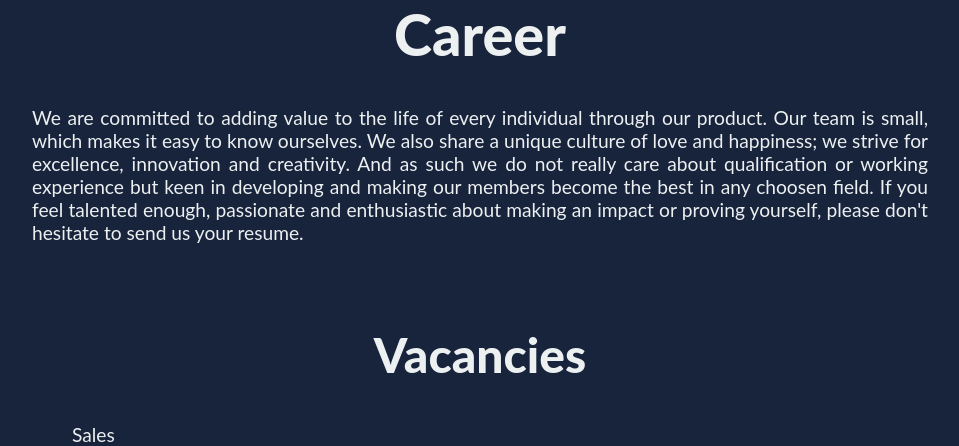
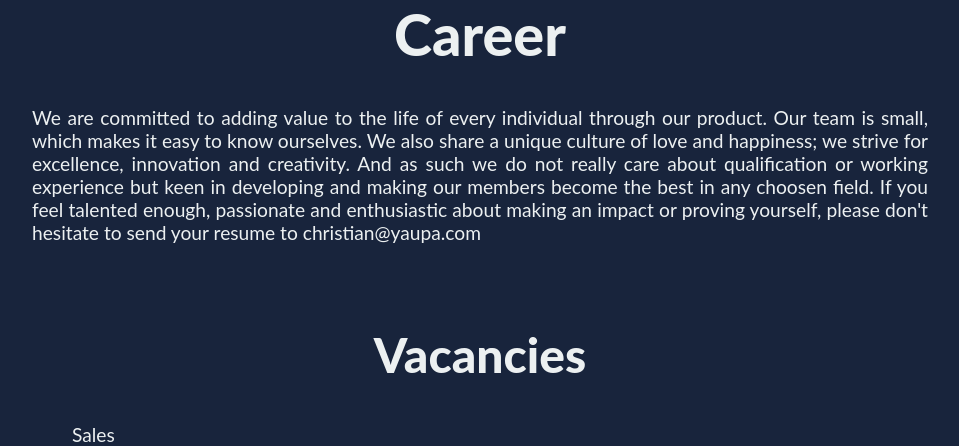
Before and after one commit to DenisDesignOffice/yaupa, a PHP site: page /yaupa/templates/career.php in a window 1280 px wide. Shown: the part 155-601 px from the top of the page, without its empty margins (160-1119 px from the left). Run offline with PHP 8.4, Linux system fonts and the light colour scheme.

Commit message:
edited the career page

```diff
--- a/templates/career.php
+++ b/templates/career.php
@@ -32,7 +32,7 @@
 <section class="career">
 <h1>Career</h1>
 <div>
-We are committed to adding value to the life of every individual through our product. Our team is small, which makes it easy to know ourselves. We also share a unique culture of love and happiness; we strive for excellence, innovation and creativity. And as such we do not really care about qualification or working experience but keen in developing and making our members become the best in any choosen field. If you feel talented enough, passionate and enthusiastic about making an impact or proving yourself, please don't hesitate to send us your resume.
+We are committed to adding value to the life of every individual through our product. Our team is small, which makes it easy to know ourselves. We also share a unique culture of love and happiness; we strive for excellence, innovation and creativity. And as such we do not really care about qualification or working experience but keen in developing and making our members become the best in any choosen field. If you feel talented enough, passionate and enthusiastic about making an impact or proving yourself, please don't hesitate to send your resume to christian@yaupa.com
 </div>
 <p><br/>
 <h2>Vacancies</h2>
--- a/templates/charter/charter_form_handler.php
+++ b/templates/charter/charter_form_handler.php
@@ -76,9 +76,9 @@ if ($type == "select vehicle type" || $state == "current state") {
                         </tr>
 
 
-                        <tr>
+                        <!-- <tr>
                         <td class="submit"><a href="charter_book.php?selected_option_id=' . $value . '">Book Now</a></td>
-                        </tr>
+                        </tr> -->
 
 
                         </table>
--- a/templates/footer.php
+++ b/templates/footer.php
@@ -2,8 +2,8 @@
 
 
 <section class="footer">
-    <div class="text column"><a href="/yaupa.com/templates/about.php">About Us</div>
-    <div class="text column"><a href="/yaupa.com/templates/career.php">Careers</a></div>
+    <div class="text column"><a href="/yaupa/templates/about.php">About Us</div>
+    <div class="text column"><a href="/yaupa/templates/career.php">Careers</a></div>
     <div class="text column">Contact</div><p>
     <div class="column copyright"><i class="fa fa-copyright"></i>&nbsp;All Rights Reserved</div>
 </section>
--- a/templates/header.php
+++ b/templates/header.php
@@ -5,12 +5,12 @@
 
         <div class="ha-header-front">
 
-            <h1><a href="/yaupa.com/index.php">Yaupa</a></h1>
+            <h1><a href="/yaupa/index.php">Yaupa</a></h1>
 
             <nav>
-                <a href="/yaupa.com/templates/charter/charter.php">Charter</a>
-                <a href="/yaupa.com/templates/travel/travel.php">Travel</a>
-                <a href="/yaupa.com/templates/taxi/taxi.php">Taxi</a>
+                <a href="/yaupa/templates/charter/charter.php">Charter</a>
+                <a href="/yaupa/templates/travel/travel.php">Travel</a>
+                <a href="/yaupa/templates/taxi/taxi.php">Taxi</a>
             </nav>
 
         </div>
```
